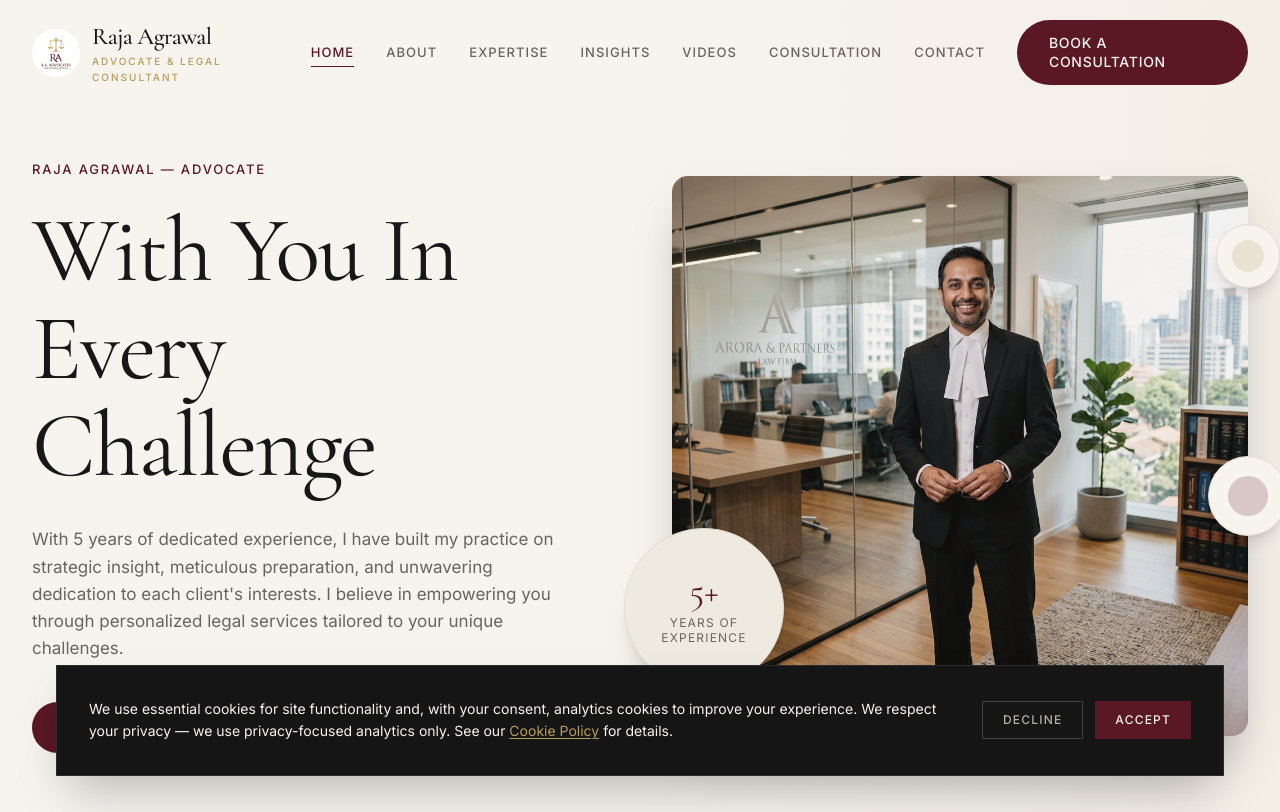
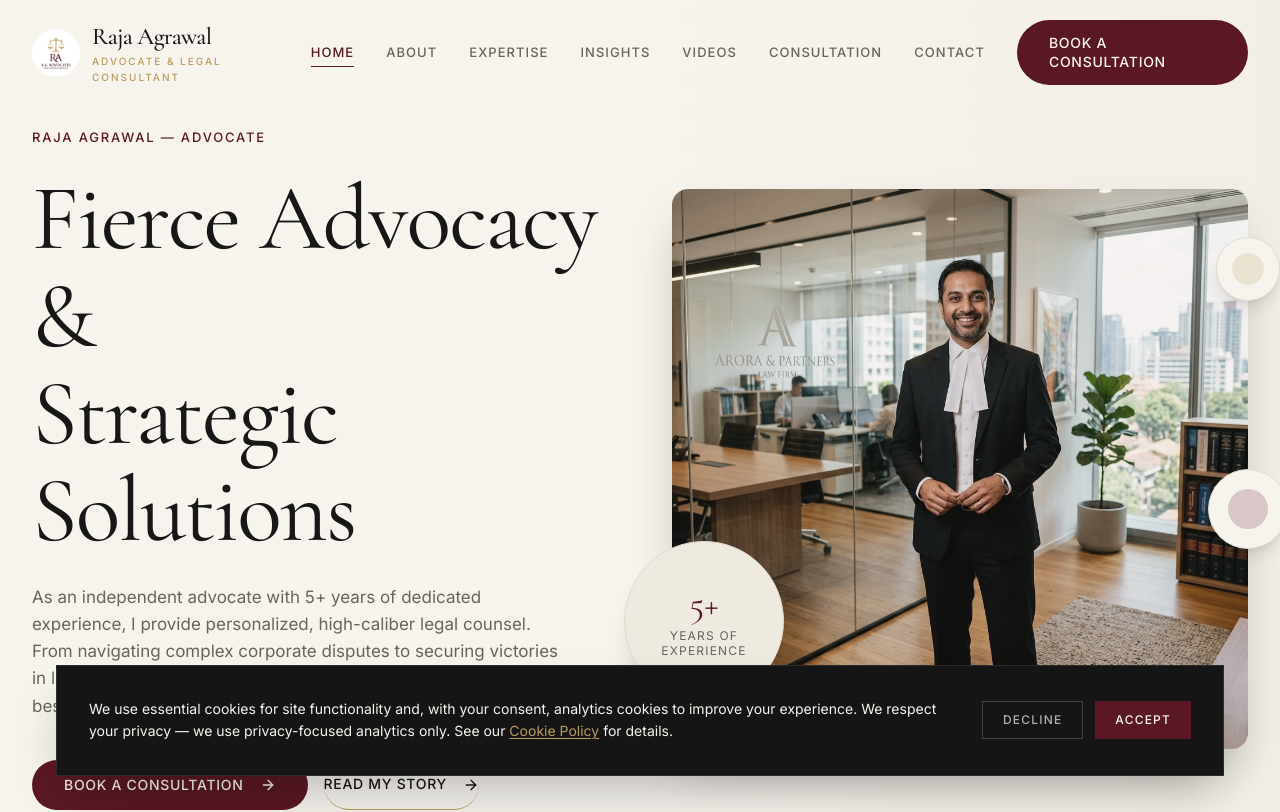
Before and after one commit to Rahul2749/LawyerWebsite, a Next.js app: page / in a window 1280 px wide. Shown: the top 812 px of the page. Built offline with nearby package versions, Linux system fonts and the light colour scheme.

Commit message:
Make Hero section more compact and descriptive

```diff
--- a/src/components/home/HeroSection.tsx
+++ b/src/components/home/HeroSection.tsx
@@ -6,7 +6,7 @@ import { motion } from "framer-motion";
 export default function HeroSection() {
   return (
     <section
-      className="relative min-h-[90vh] flex items-center overflow-hidden bg-bg-primary pt-32 pb-20 lg:pt-40 lg:pb-32"
+      className="relative min-h-[75vh] flex items-center overflow-hidden bg-bg-primary pt-28 pb-16 lg:pt-32 lg:pb-20"
       aria-label="Hero"
     >
       {/* Subtle Premium Background Pattern/Glow */}
@@ -31,9 +31,9 @@ export default function HeroSection() {
             initial={{ opacity: 0, y: 30 }}
             animate={{ opacity: 1, y: 0 }}
             transition={{ duration: 1, delay: 0.4 }}
-            className="text-hero text-text-primary mb-6 lg:mb-8"
+            className="text-hero text-text-primary mb-5 lg:mb-6"
           >
-            With You In Every <br className="hidden lg:block" /> Challenge
+            Fierce Advocacy &<br className="hidden lg:block" /> Strategic Solutions
           </motion.h1>
 
           {/* Subtitle */}
@@ -43,7 +43,7 @@ export default function HeroSection() {
             transition={{ duration: 0.8, delay: 0.7 }}
             className="text-body text-text-secondary max-w-xl mx-auto lg:mx-0 mb-8 lg:mb-10 text-lg lg:pr-8 leading-relaxed"
           >
-            With 5 years of dedicated experience, I have built my practice on strategic insight, meticulous preparation, and unwavering dedication to each client's interests. I believe in empowering you through personalized legal services tailored to your unique challenges.
+            As an independent advocate with 5+ years of dedicated experience, I provide personalized, high-caliber legal counsel. From navigating complex corporate disputes to securing victories in litigation, I fight fiercely to protect your interests and achieve the best possible outcomes.
           </motion.p>
 
           {/* CTAs */}
```
